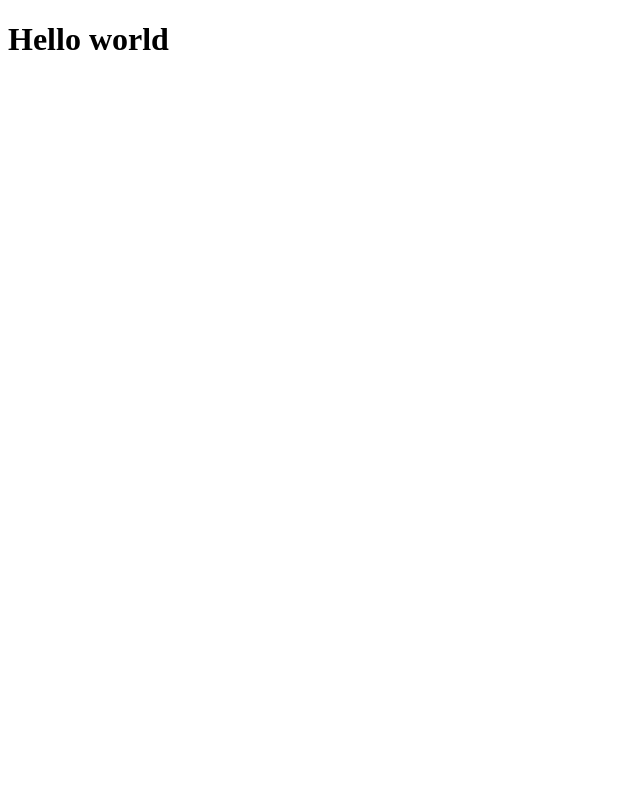
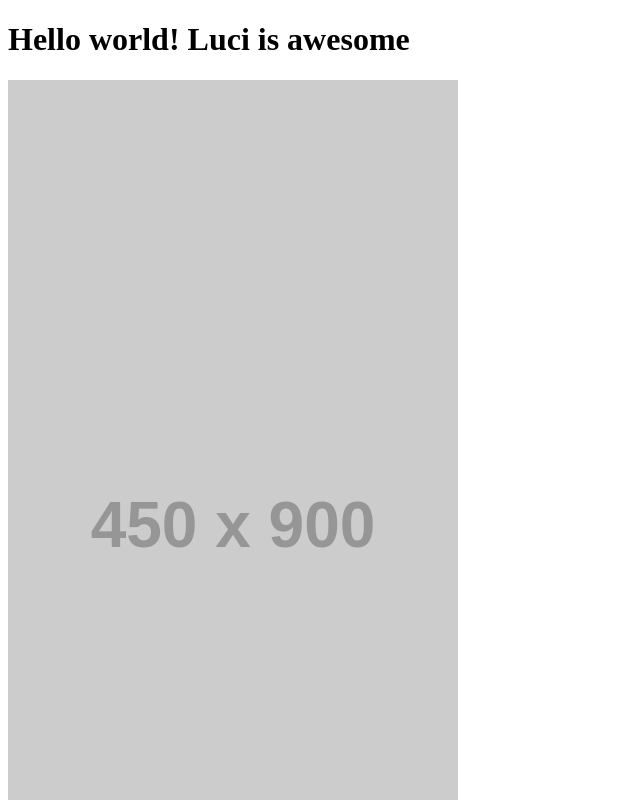
Before and after one commit to lucianesetoue/my-project, a plain HTML site: page index.html in a window 1280 px wide. Shown: the top 800 px of the page, without its empty margins (0-640 px from the left). Drawn offline with Linux system fonts and the light colour scheme; placeholder pictures from the web are drawn by us.

Commit message:
chnages to the landing page

```diff
--- a/index.html
+++ b/index.html
@@ -2,9 +2,11 @@
 <html lang="en" dir="ltr">
   <head>
     <meta charset="utf-8">
-    <title></title>
+
   </head>
   <body>
-    <h1>Hello world</h1>
+    <h1>Hello world! Luci is awesome</h1>
+
+    <img src="https://via.placeholder.com/450x900" alt="placeholder">
   </body>
 </html>
```
